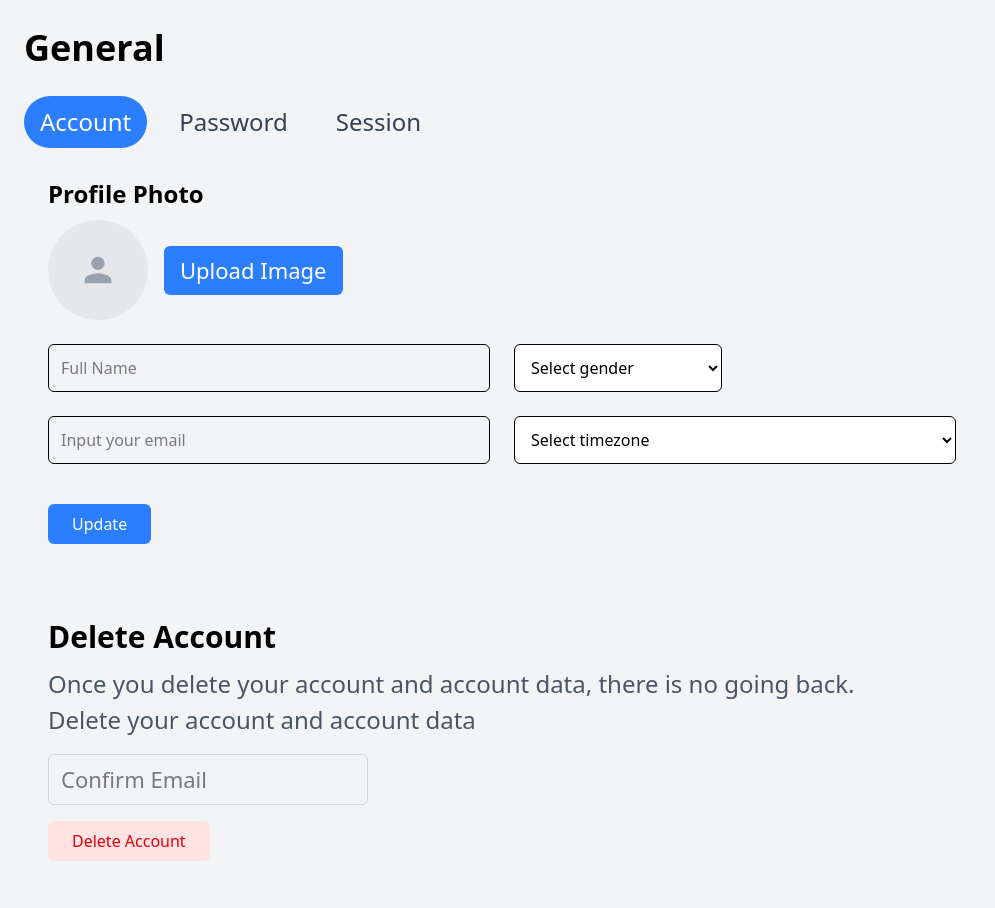
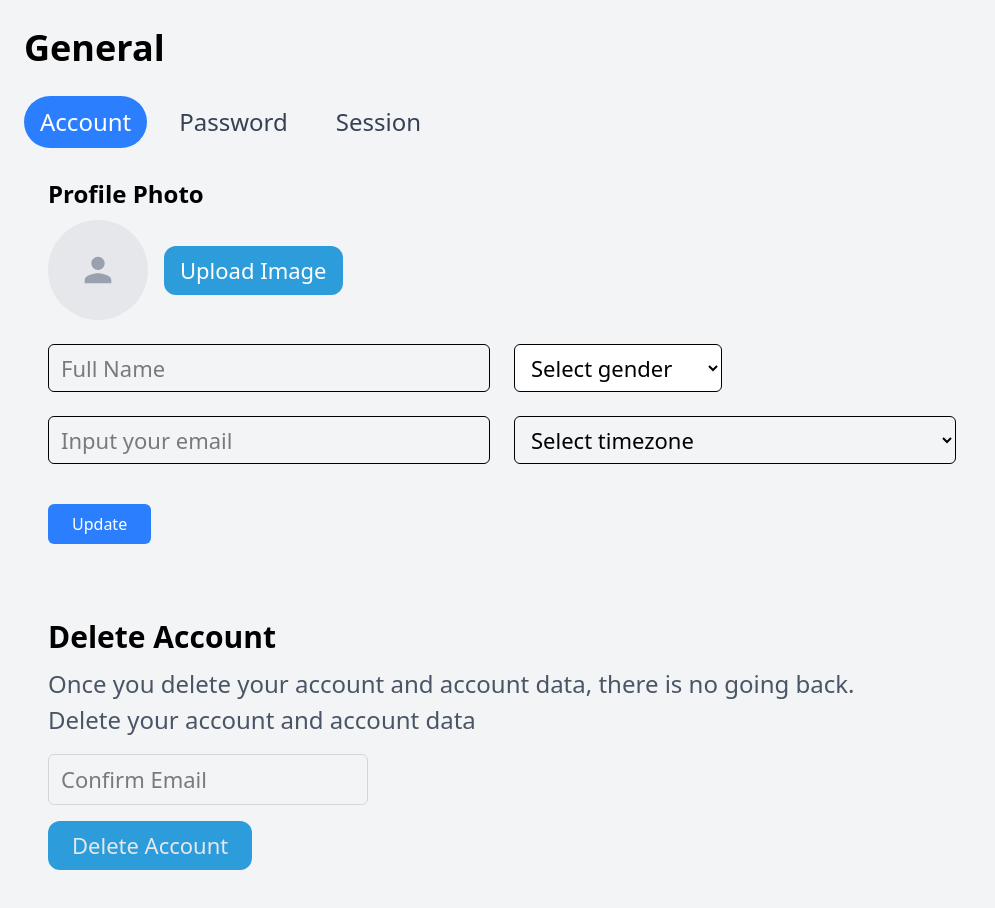
Before and after one commit to MrNobodyCam/SmartSched, a React (Vite) app in the folder frontend/: page / in a window 1280 px wide. Shown: the top 908 px of the page, without its empty margins (0-995 px from the left). Built offline with nearby package versions, Linux system fonts and the light colour scheme.

Commit message:
main_general

```diff
--- a/frontend/src/components/General/general_account.tsx
+++ b/frontend/src/components/General/general_account.tsx
@@ -102,7 +102,7 @@ const UserProfileSettings: React.FC = () => {
             <div>
               <p className="lg:text-[24px] font-bold mb-2">Profile Photo</p>
               <div className="flex items-center space-x-4">
-                <div className="w-25 h-25 rounded-full bg-gray-200">
+                <div className="w-25 h-25 rounded-full bg-gray-200 overflow-hidden">
                   {profile.profilePhoto ? (
                     <img
                       src={profile.profilePhoto}
@@ -132,14 +132,14 @@ const UserProfileSettings: React.FC = () => {
                       accept="image/*"
                       onChange={handleFileUpload}
                     />
-                    <span className="inline-flex items-center px-4 py-2 bg-blue-500 text-white rounded-md hover:bg-blue-600 lg:text-[22px]">
+                    <span className="inline-flex items-center px-4 py-2 bg-[#2D9CDB] text-white rounded-xl lg:text-[22px]">
                       Upload Image
                     </span>
                   </label>
                   {profile.profilePhoto && (
                     <button
                       onClick={handleDeletePhoto}
-                      className="px-4 py-2 border border-gray-300 text-gray-600 rounded-md hover:bg-gray-50 flex items-center lg:text-[22px]"
+                      className="px-4 py-2 border border-gray-300 text-gray-600 rounded-xl hover:bg-gray-50 flex items-center lg:text-[22px]"
                     >
                       <svg
                         className="w-4 h-4 mr-1"
@@ -169,13 +169,13 @@ const UserProfileSettings: React.FC = () => {
                   value={profile.fullName}
                   onChange={handleInputChange}
                   placeholder="Full Name"
-                  className="w-[442px] h-12 px-3 border rounded-md"
+                  className="w-[442px] h-12 px-3 border rounded-md lg:text-[22px] "
                 />
                 <select
                   name="gender"
                   value={profile.gender}
                   onChange={handleInputChange}
-                  className="w-[208px] h-12 px-3 border rounded-md bg-white"
+                  className="w-[208px] h-12 px-3 border rounded-md bg-white lg:text-[22px]"
                 >
                   <option value="">Select gender</option>
                   <option value="male">Male</option>
@@ -192,13 +192,13 @@ const UserProfileSettings: React.FC = () => {
                   value={profile.email}
                   onChange={handleInputChange}
                   placeholder="Input your email"
-                  className="w-[442px] h-12 px-3 border rounded-md"
+                  className="w-[442px] h-12 px-3 border rounded-md lg:text-[22px]"
                 />
                 <select
                   name="timezone"
                   value={profile.timezone}
                   onChange={handleInputChange}
-                  className="w-[442px] h-12 px-3 border rounded-md bg-white"
+                  className="w-[442px] h-12 px-3 border rounded-md lg:text-[22px]"
                 >
                   <option value="">Select timezone</option>
                   <option value="Asia/Phnom_Penh">Phnom Penh (+07:00)</option>
@@ -244,7 +244,7 @@ const UserProfileSettings: React.FC = () => {
               </div>
               <button
                 onClick={handleDeleteAccount}
-                className="px-6 py-2 bg-red-100 text-red-600 rounded-md hover:bg-red-200"
+                className="px-6 py-2 bg-[#2D9CDB] text-gray-200 rounded-xl lg:text-[22px]"
               >
                 Delete Account
               </button>
```
